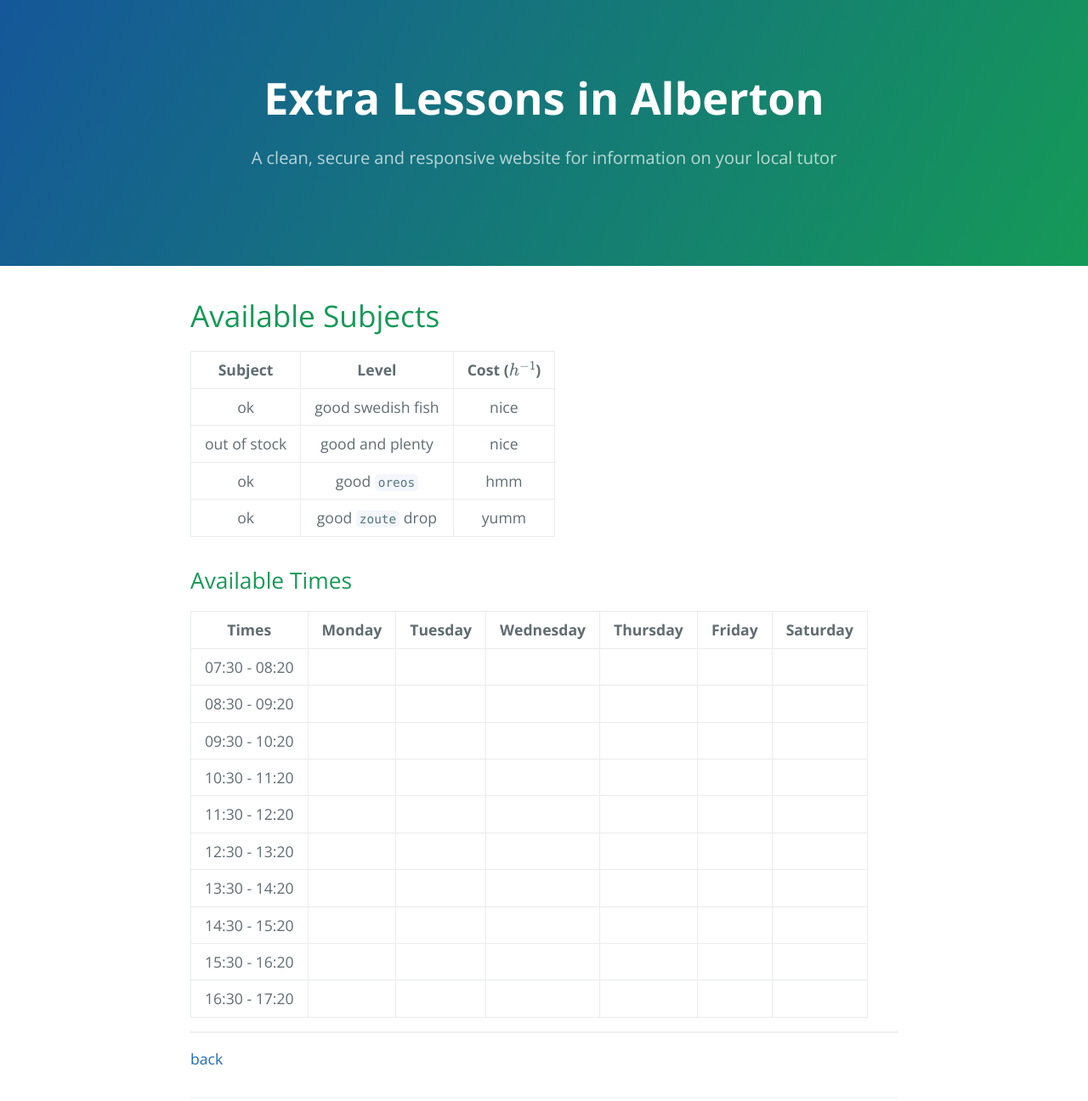
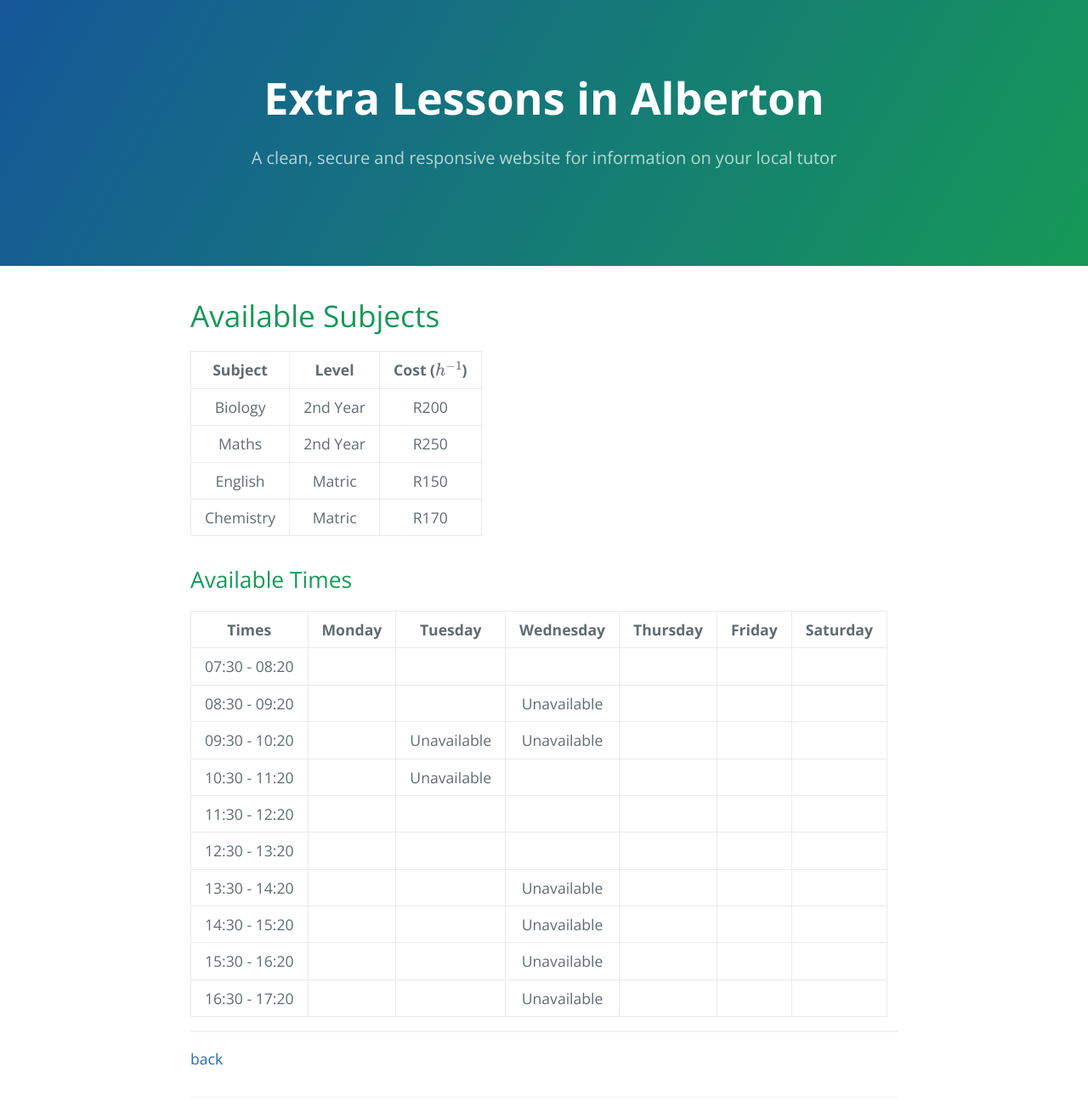
Before and after one commit to HelloBeastie/HelloBeastie.github.io, a Jekyll site: the page built from available-subjects.md, in a window 1280 px wide and 1400 px high, cut to the strip 104-1400 px from the top of the window. Shown: the whole strip at 85% size. Built offline with Jekyll 4.4.1, drawn with Linux system fonts in a browser that asks for light colours; formulas are drawn with MathJax 3; our own code applies the rules of GitHub Pages for plain Markdown files; a file with an impossible date is left out.

Commit message:
Riki-Lee table changes

```diff
--- a/available-subjects.md
+++ b/available-subjects.md
@@ -6,25 +6,25 @@ layout: default
 
 | Subject      | Level             | Cost ($h^{-1}$) |
 |:------------:|:-----------------:|:---------------:|
-| ok           | good swedish fish | nice            |
-| out of stock | good and plenty   | nice            |
-| ok           | good `oreos`      | hmm             |
-| ok           | good `zoute` drop | yumm            |
+| Biology      | 2nd Year          | R200            |
+| Maths        | 2nd Year          | R250            |
+| English      | Matric            | R150            |
+| Chemistry    | Matric            | R170            |
 
 ## [](#Available Times)Available Times
 
 |	Times		|	Monday	|	Tuesday	|	Wednesday	|	Thursday	|	Friday	|	Saturday	|
 |:-------------:|:---------:|:---------:|:-------------:|:-------------:|:---------:|:-------------:|
 | 07:30 - 08:20	|			|			|				|				|			|				|
-| 08:30 - 09:20	|			|			|				|				|			|				|
-| 09:30 - 10:20	|			|			|				|				|			|				|
-| 10:30 - 11:20	|			|			|				|				|			|				|
+| 08:30 - 09:20	|			|           |Unavailable 	|				|			|				|
+| 09:30 - 10:20	|			|Unavailable|Unavailable	|				|			|				|
+| 10:30 - 11:20	|			|Unavailable|				|				|			|				|
 | 11:30 - 12:20	|			|			|				|				|			|				|
 | 12:30 - 13:20	|			|			|				|				|			|				|
-| 13:30 - 14:20	|			|			|				|				|			|				|
-| 14:30 - 15:20	|			|			|				|				|			|				|
-| 15:30 - 16:20	|			|			|				|				|			|				|
-| 16:30 - 17:20	|			|			|				|				|			|				|
+| 13:30 - 14:20	|			|			|Unavailable	|				|			|				|
+| 14:30 - 15:20	|			|			|Unavailable	|				|			|				|
+| 15:30 - 16:20	|			|			|Unavailable	|				|			|				|
+| 16:30 - 17:20	|			|			|Unavailable	|				|			|				|
 
 {::comment}
 A section with a TeX generated table with all the available slots will be placed here
```
